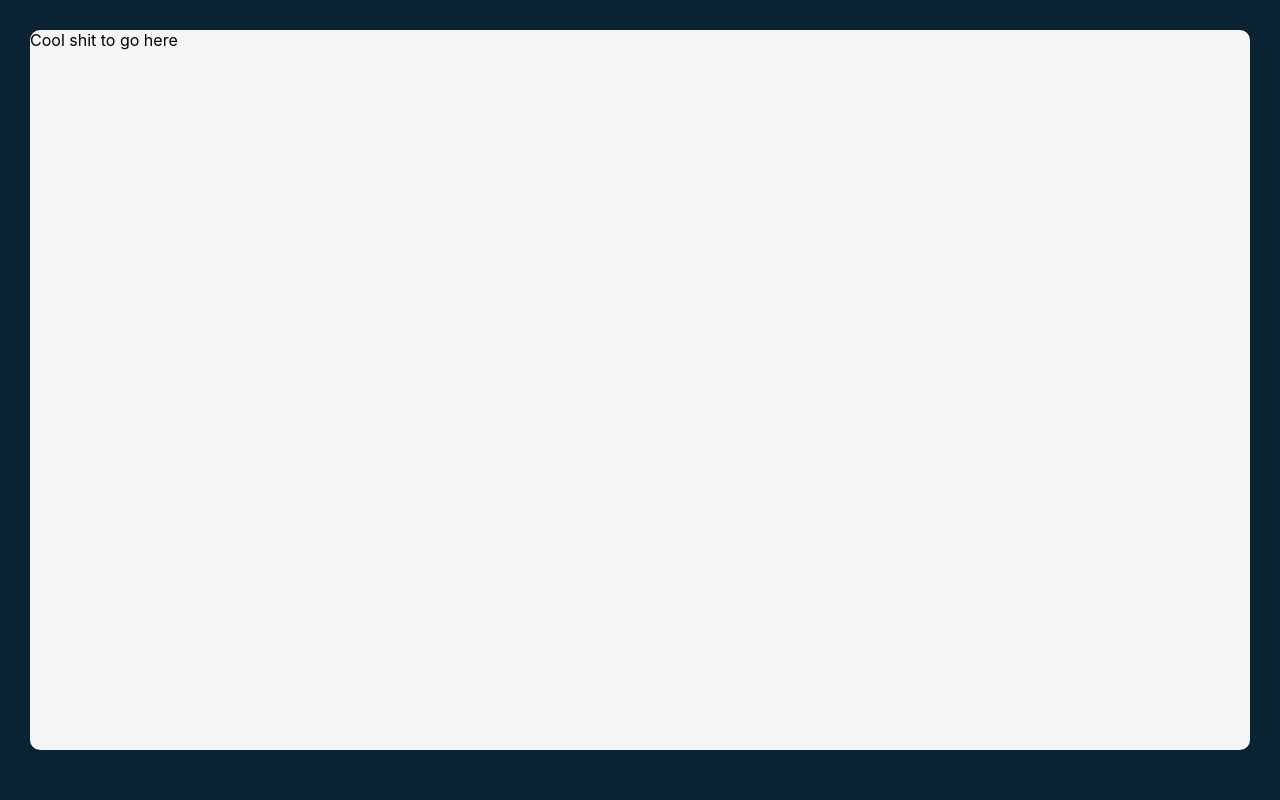
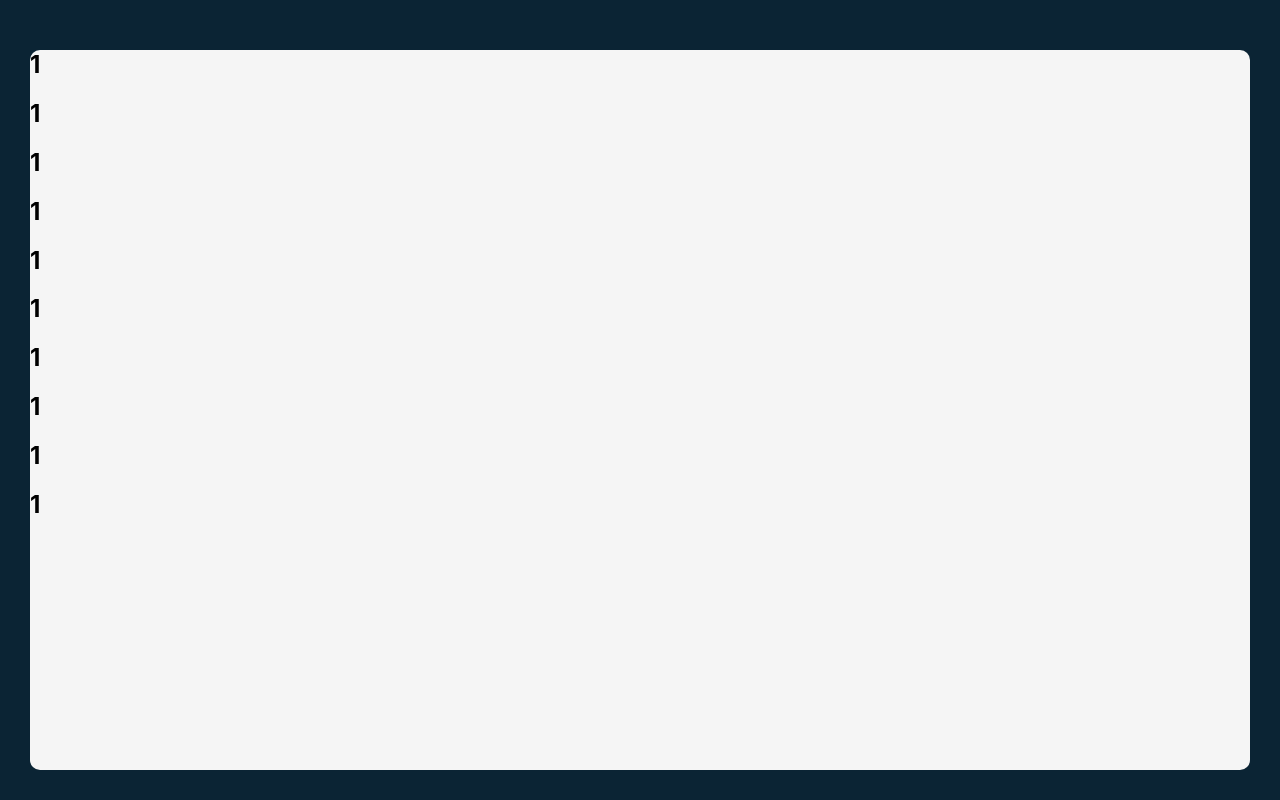
Before and after one commit to scampcoder/tenzies, a React (Create React App) app: page / in a window 1280 px wide. Built offline with nearby package versions, Linux system fonts and the light colour scheme.

Commit message:
create die comp, manually render 10

```diff
--- a/src/App.js
+++ b/src/App.js
@@ -1,8 +1,22 @@
 import './App.css';
+import Die from './components/Die';
 
 function App() {
   return (
-    <main>Cool shit to go here</main>
+    <main>
+      <div className='wrapper'>
+        <Die value={1} />
+        <Die value={1} />
+        <Die value={1} />
+        <Die value={1} />
+        <Die value={1} />
+        <Die value={1} />
+        <Die value={1} />
+        <Die value={1} />
+        <Die value={1} />
+        <Die value={1} />
+      </div>
+    </main>
   );
 }
 
--- /dev/null
+++ b/src/components/Die.js
@@ -0,0 +1,9 @@
+import React from 'react'
+
+export default function Die({value}) {
+    return (
+        <div className="die">
+            <h2>{value}</h2>
+        </div>
+    )
+}
```
